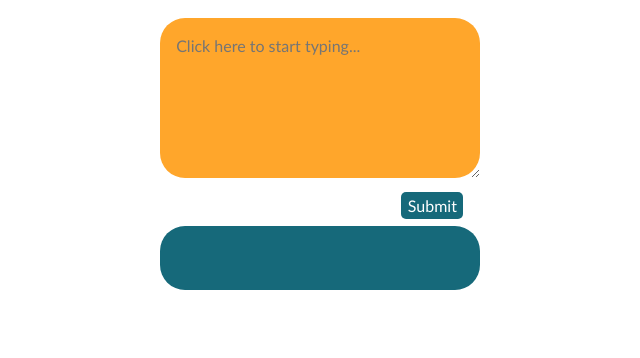
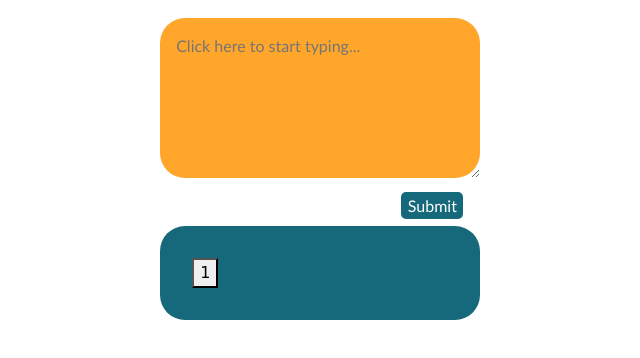
Before and after one commit to betahope/Scrimba-Front-End-Path, a plain HTML site: page index.html in a window 1280 px wide. Both pictures are taken after typing "Sample" into the empty fields and a click on the button "Submit". Shown: the part 134-492 px from the top of the page, without its empty margins (319-959 px from the left). Drawn offline with nearby package versions, Linux system fonts and the light colour scheme.

Commit message:
Adding an HTML button with every submission

```diff
--- a/index.html
+++ b/index.html
@@ -21,7 +21,9 @@
   <button type="submit" class="button">Submit</button>
  </form>
 
- <section id="entries"></section>
+ <section id="entries">
+  <div class="entries-nav"></div>
+ </section>
 
  <script src="index.js"></script>
  <script src="https://cdnjs.cloudflare.com/ajax/libs/jquery/3.5.1/jquery.slim.min.js"></script>
--- a/index.js
+++ b/index.js
@@ -1,15 +1,21 @@
 let entryForm = document.getElementById("entryForm");
-let entriesSection = document.getElementById("entries");
-let entryTextbox = document.getElementsByClassName("entry-textbox");
+let entriesSection = document.querySelector("#entries");
+let entryTextbox = document.querySelector(".entry-textbox");
+let entriesNav = document.querySelector(".entries-nav");
 
 function addEntryToDom(event) {
  event.preventDefault();
  let entryDiv = document.createElement("div");
  entryDiv.classList.add("single-entry");
- entryDiv.innerText = entryTextbox[0].value;
+ entryDiv.innerText = entryTextbox.value;
  entryDiv.style.display = "none";
  entriesSection.appendChild(entryDiv);
- entryTextbox[0].value = "";
+ entryTextbox.value = "";
+
+ let displayEntryButton = document.createElement("button");
+ displayEntryButton.className = "display-entry-button";
+ displayEntryButton.innerText = 1;
+ entriesNav.appendChild(displayEntryButton);
 }
 
 entryForm.addEventListener("submit", addEntryToDom)
```
